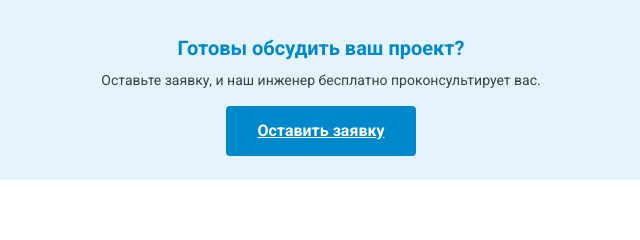
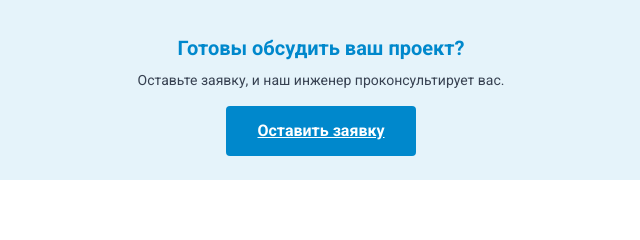
Before and after one commit to shkiperak/websp, a plain HTML site: page inekciya.html in a window 1280 px wide. Shown: the part 3368-3608 px from the top of the page, 321-961 px from the left. Drawn offline with nearby package versions, Linux system fonts and the light colour scheme.

Commit message:
Update inekciya.html

```diff
--- a/inekciya.html
+++ b/inekciya.html
@@ -113,7 +113,7 @@
 
                 <div class="bg-brand-blue/10 border-l-4 border-brand-blue p-6 rounded-r-lg mt-12 text-center">
                     <h3 class="font-bold text-brand-blue text-xl mb-2">Готовы обсудить ваш проект?</h3>
-                    <p class="text-sm mb-4">Оставьте заявку, и наш инженер бесплатно проконсультирует вас.</p>
+                    <p class="text-sm mb-4">Оставьте заявку, и наш инженер проконсультирует вас.</p>
                     <a href="index.html#s2" class="inline-block bg-brand-blue text-white font-bold py-3 px-8 rounded hover:bg-blue-600 transition-colors">Оставить заявку</a>
                 </div>
             </div>
```
